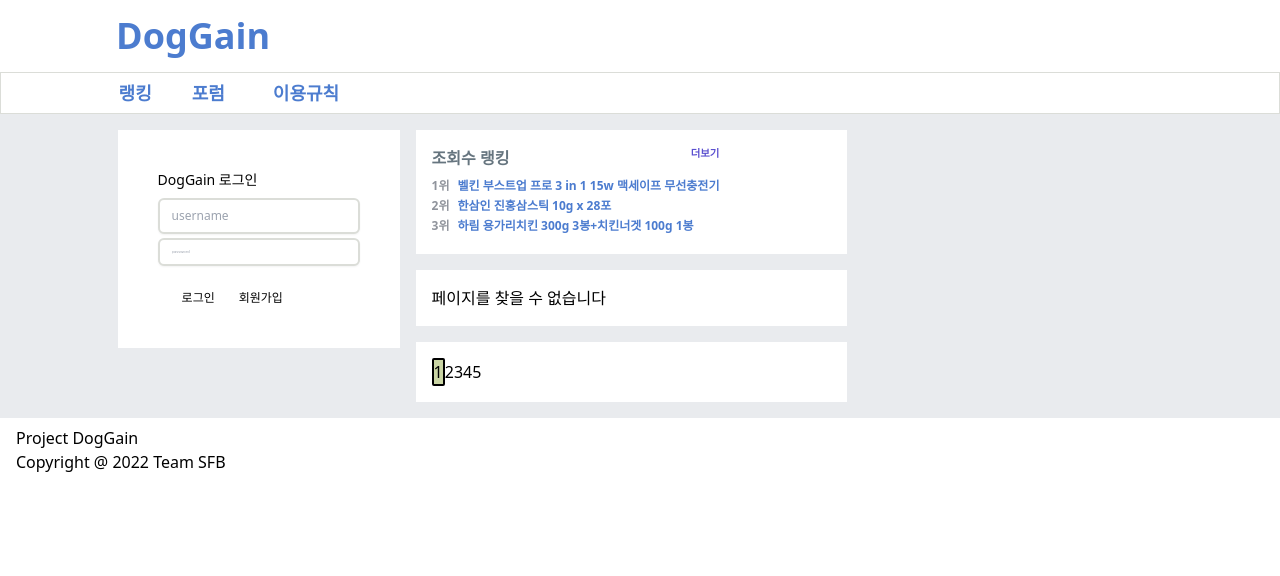
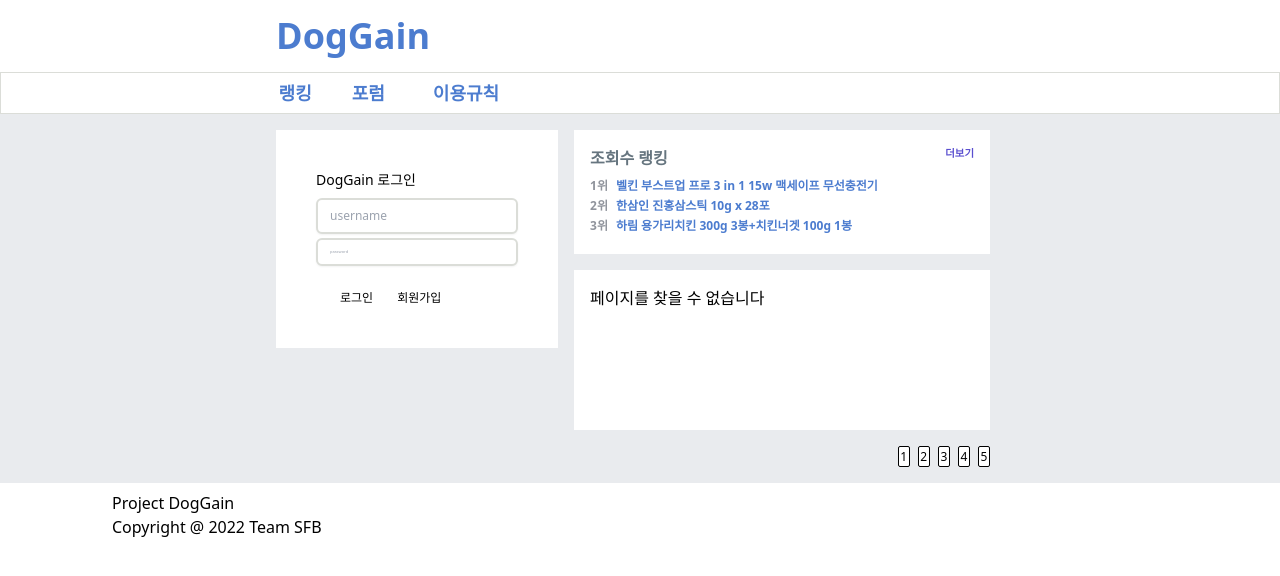
Before and after one commit to codestates/DogGain, a React (Create React App) app in the folder client/: page / in a window 1280 px wide. Shown: the top 576 px of the page. Built offline with nearby package versions, Linux system fonts and the light colour scheme; no server answers.

Commit message:
fix wireframe

```diff
--- a/client/src/Components/Crawling.jsx
+++ b/client/src/Components/Crawling.jsx
@@ -2,31 +2,48 @@ import { FaUserAlt } from 'react-icons/fa';
 
 function Crawling({ hotdeals }) {
   return (
-    <article className='crawling_container'>
-      <div className='sumofviews_rank'>
+    <article className="crawling_container">
+      <div className="sumofviews_rank">
         {hotdeals.map((deal, idx) => {
           return (
-            <div className='bg-white p-4 mb-4' key={deal.id}>
+            <div className="bg-white p-4 mb-4" key={deal.id}>
               <div style={{ flex: 0.1 }}></div>
-              <div className='dofinal' style={{ flex: 8 }}>
-                <div className='flex items-center text-2xs'>
-                  <div id='shopname_tag' className=' text-6xs display: inline-block rounded-md bg-[color:#a4cff5] my-1 p-1 '>{deal.origin_sitename}</div>
+              <div className="dofinal" style={{ flex: 8 }}>
+                <div className="flex items-center text-2xs">
+                  <div
+                    id="shopname_tag"
+                    className=" text-white text-6xs font-semibold display: inline-block rounded-md bg-[color:#a4cff5] my-1 p-1 "
+                  >
+                    {deal.origin_sitename}
+                  </div>
 
-                  <div id='origin_user' className='flex ml-2 mt-1 text-[color:#777777]'>
-                  <FaUserAlt className='mb-1' />
-                  <div className='text-7xs mt-1 ml-1'>
-                  {deal.origin_username}
+                  <div
+                    id="origin_user"
+                    className="flex ml-2 mt-1 text-[color:#777777]"
+                  >
+                    <FaUserAlt className="mb-1" />
+                    <div className="text-7xs mt-1 ml-1">
+                      {deal.origin_username}
+                    </div>
                   </div>
                 </div>
-
-                </div>
-                <a href={deal.origin_url} id='ranking_alink' className=' text-sm text-blue-50 font-semibold text-ellipsis overflow-hidden max-w-3xl mt-2 text-decoration-line:none' >
+                <a
+                  href={deal.origin_url}
+                  target="_blank"
+                  rel="noreferrer"
+                  id="ranking_alink"
+                  className=" text-sm text-blue-50 font-semibold text-ellipsis overflow-hidden max-w-3xl mt-2 text-decoration-line:none"
+                >
                   {deal.origin_title}
                 </a>
                 {deal.origin_price === 0 ? (
-                  <div className='text-xs text-[color:tomato] mt-1'>가격정보 없음</div>
+                  <div className="text-xs text-[color:tomato] mt-1">
+                    가격정보 없음
+                  </div>
                 ) : (
-                  <div className='text-xs text-[color:tomato] mt-1'>{deal.origin_price}원</div>
+                  <div className="text-xs text-[color:tomato] mt-1">
+                    {deal.origin_price}원
+                  </div>
                 )}
               </div>
             </div>
@@ -36,4 +53,5 @@ function Crawling({ hotdeals }) {
     </article>
   );
 }
+
 export default Crawling;
--- a/client/src/Components/Footer.jsx
+++ b/client/src/Components/Footer.jsx
@@ -1,6 +1,6 @@
 function Footer() {
   return (
-    <footer className="text-left mt-2 ml-4">
+    <footer className="text-left mt-2 ml-28">
       <footer>Project DogGain</footer>
       <footer>Copyright @ 2022 Team SFB</footer>
     </footer>
--- a/client/src/Components/Navbar.jsx
+++ b/client/src/Components/Navbar.jsx
@@ -4,14 +4,14 @@ function Navbar() {
   return (
     <>
       <div className=''>
-        <div className="flex items-center space-x-6 text-blue-50 text-4xl font-bold ml-[6.25rem] mt-4">
+        <div className="flex items-center space-x-6 text-blue-50 text-4xl font-bold ml-[16.25rem] mt-4">
           <Link to="" className="ml-4">
             DogGain
           </Link>
         </div>
 
         <nav className="flex items-center space-x-6 text-blue-50 mt-4 py-1 border-solid border-grey-50 border-[0.25px]">
-          <ul className="hidden md:flex md:flex-row items-end space-x-2 ml-[5.6rem] pl-4 ">
+          <ul className="hidden md:flex md:flex-row items-end space-x-2 ml-[15.6rem] pl-4 ">
             <Link to="/ranking">
               <li className=" text-lg font-semibold px-3 py-0.5 rounded-md hover:bg-blue-20 hover:text-white active:bg-blue-30 ease-in-out hover:scale-75 duration-75">
                 <div>랭킹</div>
--- a/client/src/Components/Pagenation.jsx
+++ b/client/src/Components/Pagenation.jsx
@@ -1,11 +1,56 @@
-const Pagenation = ({ nextPage }) => {
+const Pagenation = ({ pagenum, nextPage }) => {
   return (
-    <div className='bg-white p-4 mb-4'>
-      <button className="bg-green-50 rounded-sm border-2 hover:bg-blue-50 active:bg-blue-70 focus:outline-dashed focus:ring focus:ring-blue-30" onClick={() => nextPage(1)}>1</button>
-      <button onClick={() => nextPage(2)}>2</button>
-      <button onClick={() => nextPage(3)}>3</button>
-      <button onClick={() => nextPage(4)}>4</button>
-      <button onClick={() => nextPage(5)}>5</button>
+    <div className="flex justify-end mb-4 ml-auto">
+      <button
+        className={`${
+          pagenum === 1
+            ? 'text-xs font-semibold ml-2 bg-grey-10'
+            : 'text-xs ml-2 border-[0.5px] p-[0.1rem] rounded-sm bg-white active:bg-grey-10 focus-ring focus:ring-grey-10'
+        }`}
+        onClick={() => nextPage(1)}
+      >
+        1
+      </button>
+      <button
+        className={`${
+          pagenum === 2
+            ? 'text-xs font-semibold ml-2 bg-grey-10'
+            : 'text-xs ml-2 border-[0.5px] p-[0.1rem] rounded-sm bg-white active:bg-grey-10 focus-ring focus:ring-grey-10'
+        }`}
+        onClick={() => nextPage(2)}
+      >
+        2
+      </button>
+      <button
+        className={`${
+          pagenum === 3
+            ? 'text-xs font-semibold ml-2 bg-grey-10'
+            : 'text-xs ml-2 border-[0.5px] p-[0.1rem] rounded-sm bg-white active:bg-grey-10 focus-ring focus:ring-grey-10'
+        }`}
+        onClick={() => nextPage(3)}
+      >
+        3
+      </button>
+      <button
+        className={`${
+          pagenum === 4
+            ? 'text-xs font-semibold ml-2 bg-grey-10'
+            : 'text-xs ml-2 border-[0.5px] p-[0.1rem] rounded-sm bg-white active:bg-grey-10 focus-ring focus:ring-grey-10'
+        }`}
+        onClick={() => nextPage(4)}
+      >
+        4
+      </button>
+      <button
+        className={`${
+          pagenum === 5
+            ? 'text-xs font-semibold ml-2 bg-grey-10'
+            : 'text-xs ml-2 border-[0.5px] p-[0.1rem] rounded-sm bg-white active:bg-grey-10 focus-ring focus:ring-grey-10'
+        }`}
+        onClick={() => nextPage(5)}
+      >
+        5
+      </button>
     </div>
   );
 };
--- a/client/src/Components/Top3ranking.jsx
+++ b/client/src/Components/Top3ranking.jsx
@@ -2,8 +2,8 @@ import {Link} from "react-router-dom"
 
 function Top3ranking({ hotdeals }) {
   return (
-    <article className="bg-white p-4 mb-4 pr-32 ">
-      <div className="top_ranking_container">
+    <article className="bg-white p-4 mb-4 ">
+      <div className="top_ranking_container w-96">
         <div className="flex">
           <div className="font-semibold text-[color:#66757f] mb-2">조회수 랭킹</div>
           <Link
@@ -19,7 +19,7 @@ function Top3ranking({ hotdeals }) {
             return (
               <div id="hotdeals_container" className="truncate max-w-xl text-xs font-semibold text-blue-50 mb-1" key={deal.id}>
                 <span id="ranking_label" className="text-[color:#90949c] mr-2 ">{idx + 1}위</span>
-                <a href={deal.origin_url} id="ranking_alink" className=" max-w-xl">
+                <a href={deal.origin_url} target="_blank" rel="noreferrer" id="ranking_alink" className=" max-w-xl">
                   {deal.origin_title}
                 </a>
               </div>
--- a/client/src/pages/Home.jsx
+++ b/client/src/pages/Home.jsx
@@ -11,10 +11,10 @@ let serverURL = 'http://ec2-52-78-195-243.ap-northeast-2.compute.amazonaws.com';
 function Home() {
   let [hotdeals, setHotDeals] = useState(deals);
 
-  let [pagenum, setPageNum] = useState('1');
+  let [pagenum, setPageNum] = useState(1);
   // let [comments, setComments] = useState(comments)
 
-  console.log(deals)
+  // console.log(deals)
 
 
   let nextPageBtn = (num) => {
@@ -31,14 +31,14 @@ function Home() {
   }, [pagenum]);
 
   return (
-    <div className='items-center mt-4'>
+    <div className='mt-4'>
       <Top3ranking hotdeals={hotdeals} />
       {pagenum === 0 ? (
-        <div className='bg-white p-4 mb-4'>페이지를 찾을 수 없습니다</div>
+        <div className='bg-white p-4 mb-4 h-40 '>페이지를 찾을 수 없습니다</div>
       ) : (
         <Crawling hotdeals={hotdeals} />
       )}
-      <Pagenation nextPage={nextPageBtn} />
+      <Pagenation pagenum={pagenum} nextPage={nextPageBtn} />
     </div>
   );
 }
--- a/client/src/sidebar/Sidebar.js
+++ b/client/src/sidebar/Sidebar.js
@@ -56,8 +56,8 @@ function Sidebar() {
   };
 
   return (
-    <div className='flex flex-col items-center space-x-6 bg-grey-10 p-4 ml-[3.35rem]'>
-      <div className='bg-white ml-12 '>
+    <div className='flex flex-col items-center space-x-6 bg-grey-10 p-4 ml-[13.75rem]'>
+      <div className='bg-white ml-10 '>
         {isLogin ? (
           <Mypage user={user} userInfo={userInfo} handleLogout={handleLogout} />
         ) : (
```
